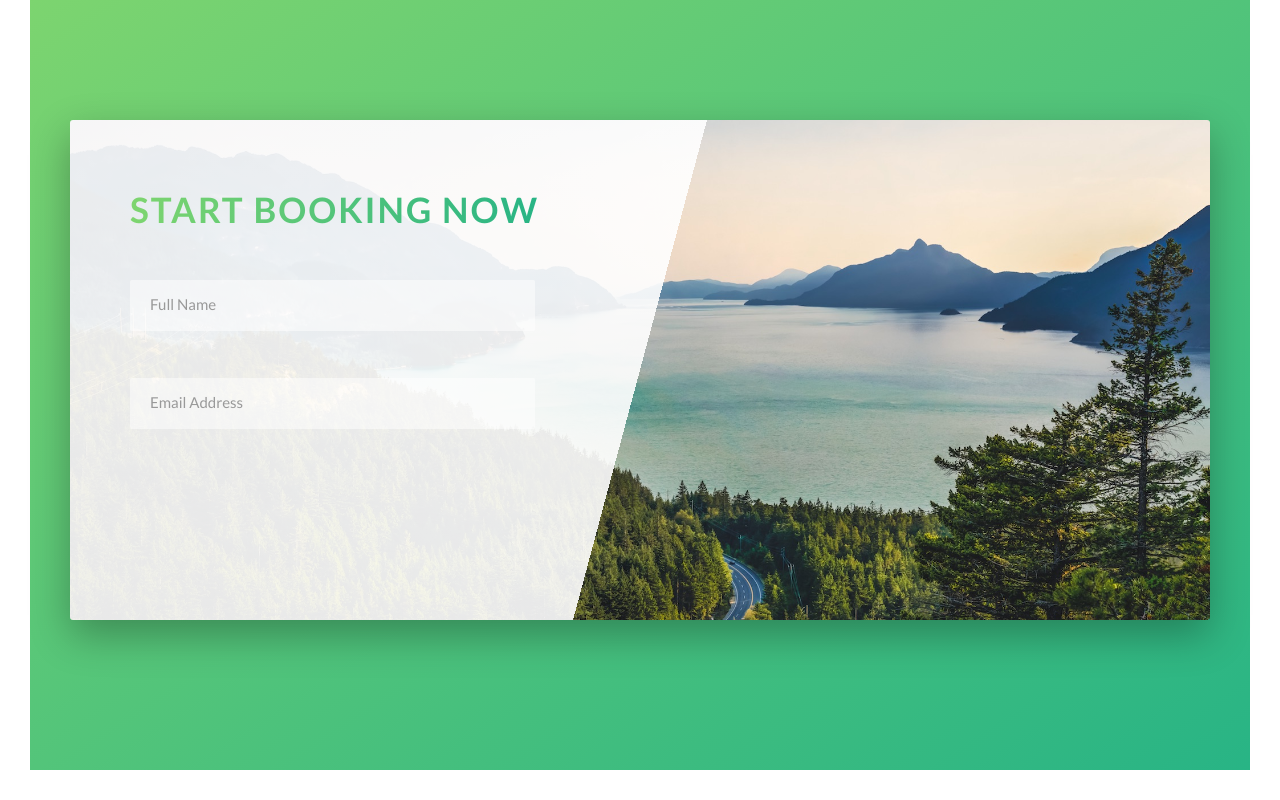
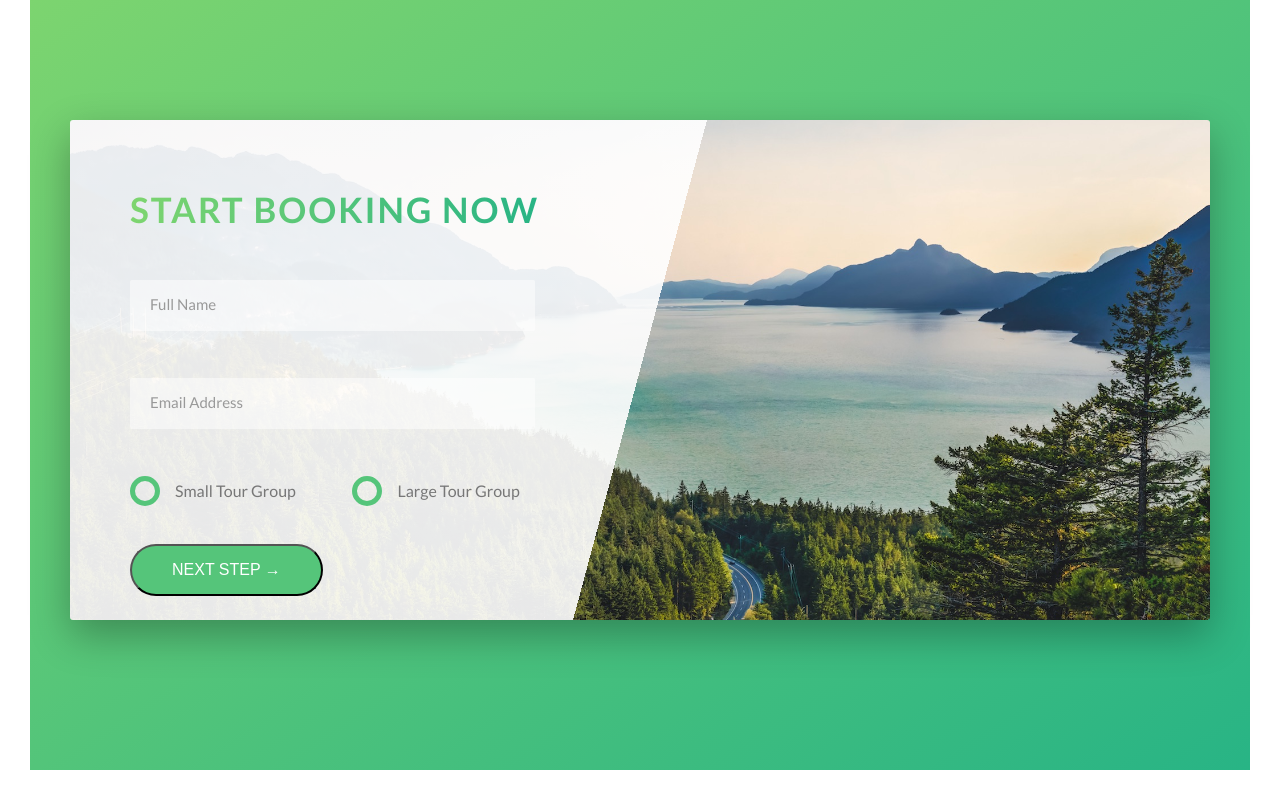
Before and after one commit to illiusionz/sass-natours, a website: page index.html in a window 1280 px wide. Shown: the part 4527-5327 px from the top of the page. Drawn offline with Linux system fonts and the light colour scheme.

Commit message:
added styles to form radio buttons and submit button

```diff
--- a/index.html
+++ b/index.html
@@ -279,6 +279,27 @@
                                     <label for="email" class="form__label">Email Address</label>
                                 </div>
 
+                                <div class="form__group u-margin-bottom-medium">
+                                    <div class="form__radio-group">
+                                        <input type="radio" class="form__radio-input" id="small" name="size">
+                                        <label for="small" class="form__radio-label">
+                                            <span class="form__radio-button"></span>
+                                            Small Tour Group
+                                        </label>
+                                    </div>
+
+                                    <div class="form__radio-group">
+                                        <input type="radio" class="form__radio-input" id="large" name="size">
+                                        <label for="large" class="form__radio-label">
+                                            <span class="form__radio-button"></span>
+                                            Large Tour Group
+                                        </label>
+                                    </div>
+                                </div>
+
+                                <div class="form__group">
+                                    <button class="btn btn--green">Next Step &rarr;</button>
+                                </div>
 
                             </form>
                         </div>
--- a/package.json
+++ b/package.json
@@ -18,12 +18,8 @@
   "homepage": "https://github.com/illiusionz/Sass-natours#readme",
   "devDependencies": {
     "node-sass": "^4.13.1"
-<<<<<<< HEAD
   },
   "dependencies": {
     "live-server": "^1.2.1"
   }
-=======
-  }
->>>>>>> c9740bf8f78755a5e9feb5bb736a81d60084a7b4
 }
--- a/sass/base/_utilities.scss
+++ b/sass/base/_utilities.scss
@@ -1,6 +1,6 @@
-.u-center-text {text-align: center;}
-.u-margin-bottom-small {margin-bottom: 1.5rem;}
-.u-margin-bottom-medium {margin-bottom: 4rem;}
-.u-margin-bottom-big {margin-bottom: 8rem;}
+.u-center-text {text-align: center !important;}
+.u-margin-bottom-small {margin-bottom: 1.5rem!important;}
+.u-margin-bottom-medium {margin-bottom: 4rem!important;}
+.u-margin-bottom-big {margin-bottom: 8rem!important;}
 
-.u-margin-top-big {margin-top: 8rem;}
+.u-margin-top-big {margin-top: 8rem!important;}
--- a/sass/components/_button.scss
+++ b/sass/components/_button.scss
@@ -1,4 +1,5 @@
 .btn  {
+   &,
    &:link,
    &:visited {
        text-transform: uppercase;
@@ -21,7 +22,9 @@
       }
    }
 
-   &:active {
+   &:active,
+   &:focus {
+      outline: none;
       transform: translateY(-1px);
       box-shadow: 0 .5rem 1rem rgba($color-black, .2);
    }
--- a/sass/components/_form.scss
+++ b/sass/components/_form.scss
@@ -15,6 +15,7 @@
         border-bottom: 3px solid transparent;
         width:90%;
         display: block;
+        transition: all .3s;
 
         &:focus {
             outline: none;
@@ -47,4 +48,52 @@
         transform:translateY(-4rem);
     }
 
+    &__radio-group {
+        width:49%;
+        display:inline-block;
+    }
+
+    &__radio-input {
+        display: none;
+    }
+
+
+    &__radio-label {
+        font-size: $default-font-size;
+        cursor: pointer;
+        position: relative;
+        padding-left:4.5rem;
+    }
+
+    &__radio-button {
+        height:3rem;
+        width:3rem;
+        border:5px solid $color-primary;
+        border-radius: 50%;
+        display: inline-block;
+        position: absolute;
+        left:0;
+        top: -0.3em;
+
+
+        &::after {
+            content:"";
+            display: block;
+            height:1.3rem;
+            width: 1.3rem;
+            border-radius: 50%;
+            position: absolute;
+            top:50%;
+            left:50%;
+            transform: translate(-50%, -50%);
+            background-color: $color-primary;
+            opacity: 0;
+            transition: opacity .2s;
+        }
+    }
+
+    &__radio-input:checked ~ &__radio-label &__radio-button::after{
+        opacity:1;
+    }
+
 }
```
Also changed, not shown: css/style.css, sass/main.scss (line endings or trailing spaces), 2 other files.
